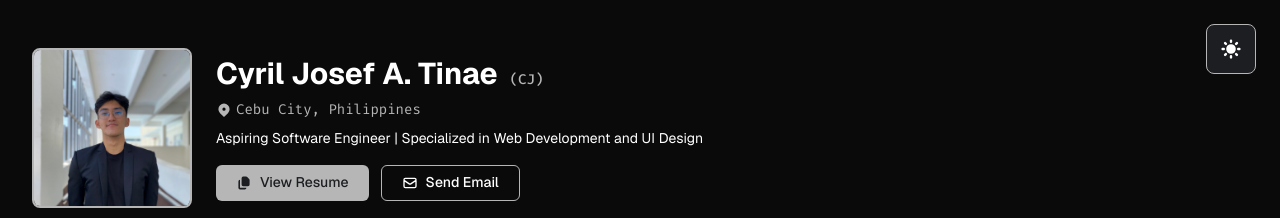
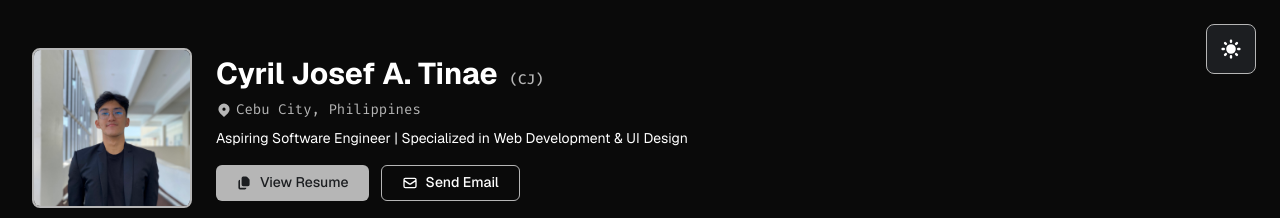
Before and after one commit to ceejt/Third-Portfolio, a React (Create React App) app: page / in a window 1280 px wide. Shown: the top 218 px of the page. Built offline with nearby package versions, Linux system fonts and the light colour scheme.

Commit message:
Changed to ampersand.

```diff
--- a/src/data/portfolioData.js
+++ b/src/data/portfolioData.js
@@ -7,7 +7,7 @@ export const portfolioData = {
     name: "Cyril Josef A. Tinae",
     nickname: "CJ",
     title:
-      "Aspiring Software Engineer | Specialized in Web Development and UI Design",
+      "Aspiring Software Engineer | Specialized in Web Development & UI Design",
     location: "Cebu City, Philippines",
     email: "tinaecyriljosef@gmail.com",
     phone: "+63-917-193-7051",
```
